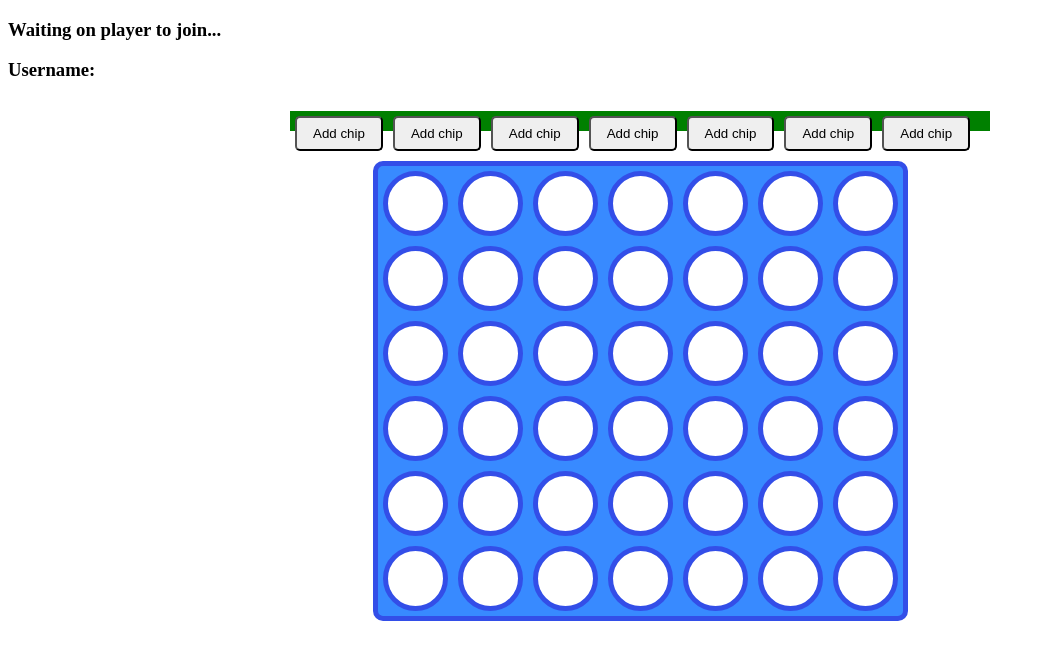
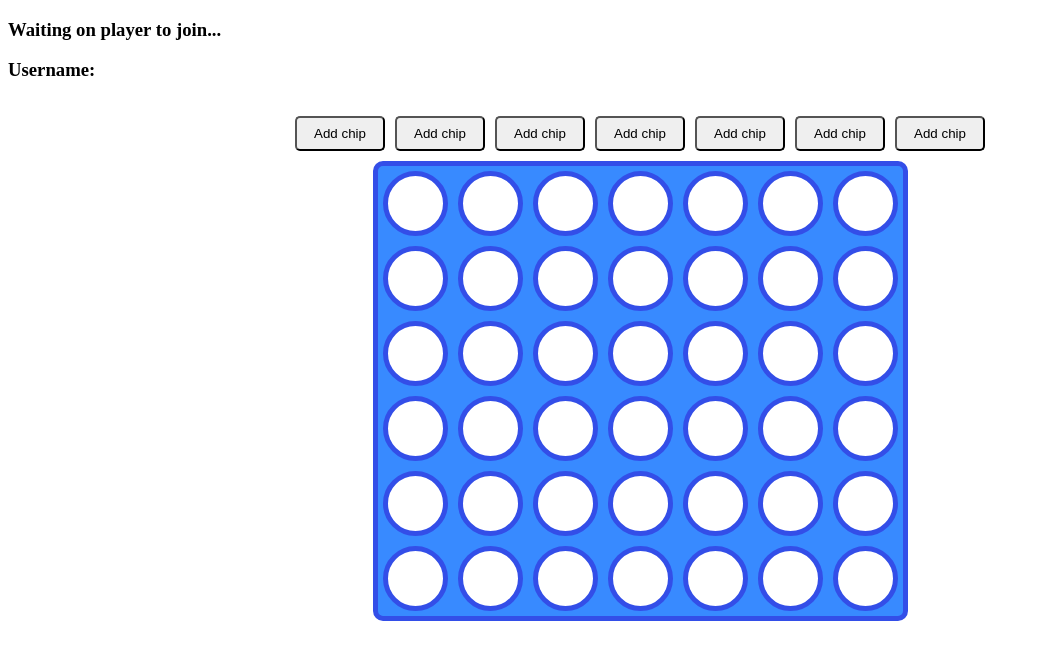
Before and after one commit to zachusb/connect4, a website: page connect4/pub/index.html in a window 1280 px wide. Shown: the whole page, without its empty margins (0-1045 px from the left). Drawn offline with nearby package versions, Linux system fonts and the light colour scheme; no server answers.

Commit message:
Fixed background color behind buttons

```diff
--- a/connect4/pub/index.html
+++ b/connect4/pub/index.html
@@ -17,7 +17,7 @@
         <h3>Username: {{username}}</h3>
         <h3 v-if="winner == true">Plz wait for new game to start</h3>
         <h3 v-else></h3>
-        <div v-bind:class="{enable: checkIfCurrentPlayer() == true, disable: checkIfCurrentPlayer() == false}" class="button-grid">
+        <div class="button-grid">
             <button id="button1" class="button" @click="addChip(1)">Add chip</button>
             <button id="button2" class="button" @click="addChip(2)">Add chip</button>
             <button id="button3" class="button" @click="addChip(3)">Add chip</button>
--- a/connect4/pub/style.css
+++ b/connect4/pub/style.css
@@ -52,12 +52,3 @@
 .black {
     background-color: black;
 }
-
-.disable {
-    background-color: red;
-}
-
-.enable {
-    display: block;
-    background-color: green;
-}
```
